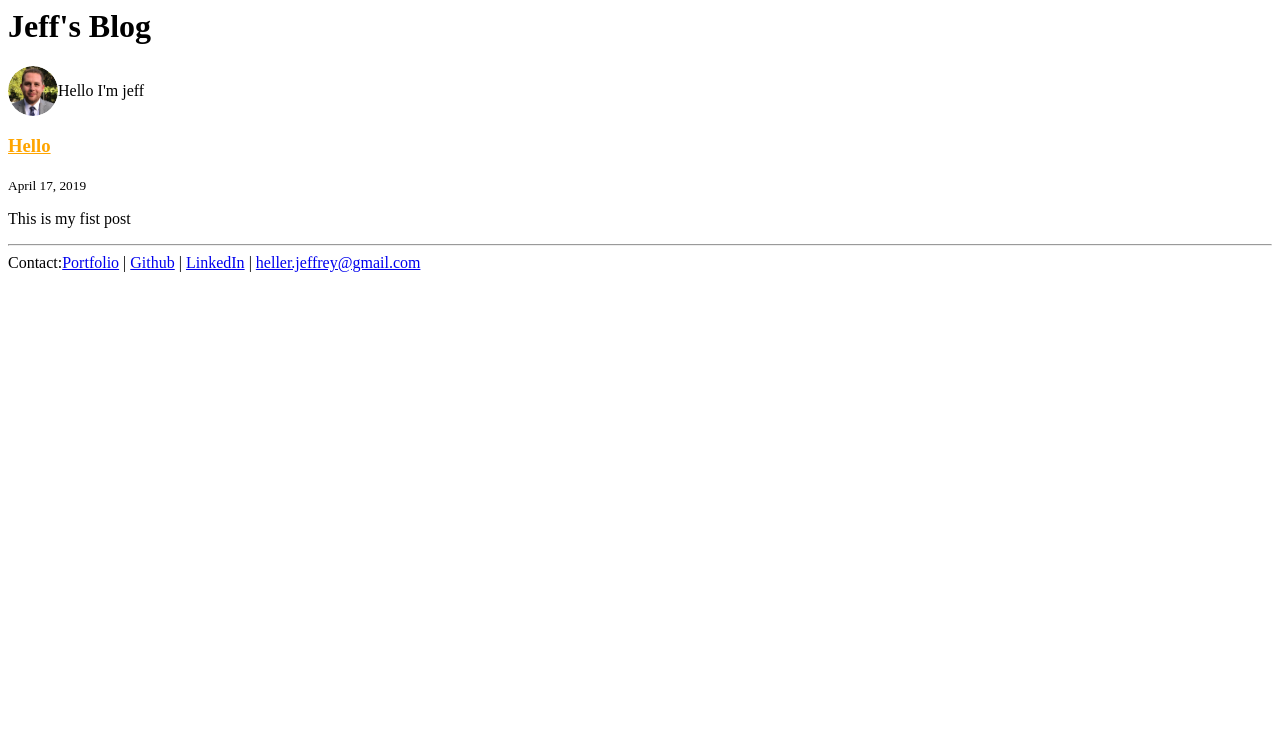
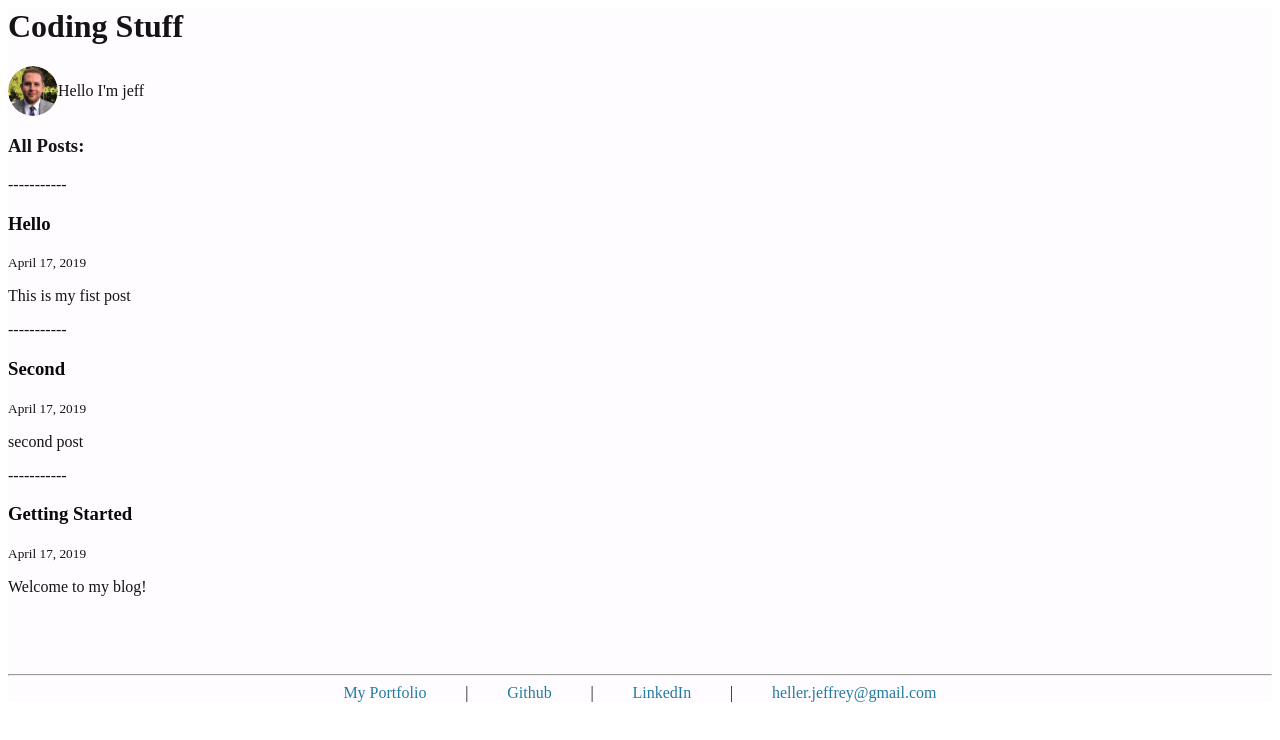
Before and after one commit to Jheller11/gatsby-blog, a Gatsby site: page / in a window 1280 px wide. Built offline with nearby package versions, Linux system fonts and the light colour scheme; Gatsby itself is replaced by a stand-in of ours.

Commit message:
start layout.module.css

```diff
--- /dev/null
+++ b/content/blog/second.md
@@ -0,0 +1,7 @@
+---
+title: "Second"
+description: "second post"
+date: "2019-04-17"
+---
+
+hello i am a new post
--- /dev/null
+++ b/content/blog/welcome.md
@@ -0,0 +1,7 @@
+---
+title: "Getting Started"
+description: "Welcome to my blog!"
+date: "2019-04-17"
+---
+
+Hi!
--- a/gatsby-config.js
+++ b/gatsby-config.js
@@ -1,6 +1,6 @@
 module.exports = {
   siteMetadata: {
-    title: `Jeff's Blog`,
+    title: `Coding Stuff`,
     author: `Jeff Heller`,
     description: ``,
     siteUrl: `localhost:8000`,
--- a/src/components/layout.js
+++ b/src/components/layout.js
@@ -1,5 +1,6 @@
 import React from "react"
 import { Link } from "gatsby"
+import styles from "./layout.module.css"
 
 class Layout extends React.Component {
   render() {
@@ -16,6 +17,7 @@ class Layout extends React.Component {
         >
           <Link
             style={{
+              fontFamily: "'Bitter', serif",
               boxShadow: `none`,
               textDecoration: `none`,
               color: `inherit`,
@@ -48,22 +50,37 @@ class Layout extends React.Component {
       )
     }
     return (
-      <div
-        style={{
-          marginLeft: `auto`,
-          marginRight: `auto`,
-        }}
-      >
+      <div className={styles.body}>
         <header>{header}</header>
-        <main>{children}</main>
+        <main className={styles.main}>{children}</main>
         <footer>
           <hr />
-          <div>
-            Contact:
-            <a href="http://www.jeffreyaheller.com">Portfolio</a> |{" "}
-            <a href="https://github.com/Jheller11">Github</a> |{" "}
-            <a href="https://www.linkedin.com/in/jeffreyaheller/">LinkedIn</a> |{" "}
-            <a href="mailto:heller.jeffrey@gmail.com">
+          <div className={styles.linkContainer}>
+            <a
+              className={styles.footerLink}
+              href="http://www.jeffreyaheller.com"
+            >
+              My Portfolio
+            </a>{" "}
+            |{" "}
+            <a
+              className={styles.footerLink}
+              href="https://github.com/Jheller11"
+            >
+              Github
+            </a>{" "}
+            |{" "}
+            <a
+              className={styles.footerLink}
+              href="https://www.linkedin.com/in/jeffreyaheller/"
+            >
+              LinkedIn
+            </a>{" "}
+            |{" "}
+            <a
+              className={styles.footerLink}
+              href="mailto:heller.jeffrey@gmail.com"
+            >
               heller.jeffrey@gmail.com
             </a>
           </div>
--- /dev/null
+++ b/src/components/layout.module.css
@@ -0,0 +1,28 @@
+.body {
+  background-color: #fffcff;
+  color: #141415;
+}
+
+.main {
+  min-height: 75vh;
+}
+
+.footerLink {
+  color: #247ba0;
+  text-decoration: none;
+  font-family: Cardo, serif;
+}
+
+.linkContainer {
+  width: 50%;
+  display: flex;
+  justify-content: space-around;
+  margin: 0 auto;
+}
+
+@media (min-width: 320px) and (max-width: 480px) {
+  .linkContainer {
+    width: 100%;
+    flex-wrap: wrap;
+  }
+}
--- a/src/pages/index.js
+++ b/src/pages/index.js
@@ -19,10 +19,11 @@ class BlogIndex extends React.Component {
           keywords={[`blog`, `gatsby`, `javascript`, `react`]}
         />
         <Bio />
+        <h3>All Posts:</h3>
         {posts.map(({ node }) => {
           const title = node.frontmatter.title || node.fields.slug
           return (
-            <div key={node.fields.slug}>
+            <div className={styles.listItem} key={node.fields.slug}>
               <h3>
                 <Link className={styles.link} to={node.fields.slug}>
                   {title}
@@ -54,7 +55,6 @@ export const pageQuery = graphql`
     allMarkdownRemark(sort: { fields: [frontmatter___date], order: DESC }) {
       edges {
         node {
-          excerpt
           fields {
             slug
           }
--- a/src/pages/index.module.css
+++ b/src/pages/index.module.css
@@ -1,3 +1,8 @@
 .link {
-  color: orange;
+  color: rgb(10, 10, 10);
+  text-decoration: none;
 }
+
+.listItem::before {
+  content: "-----------";
+}
```
